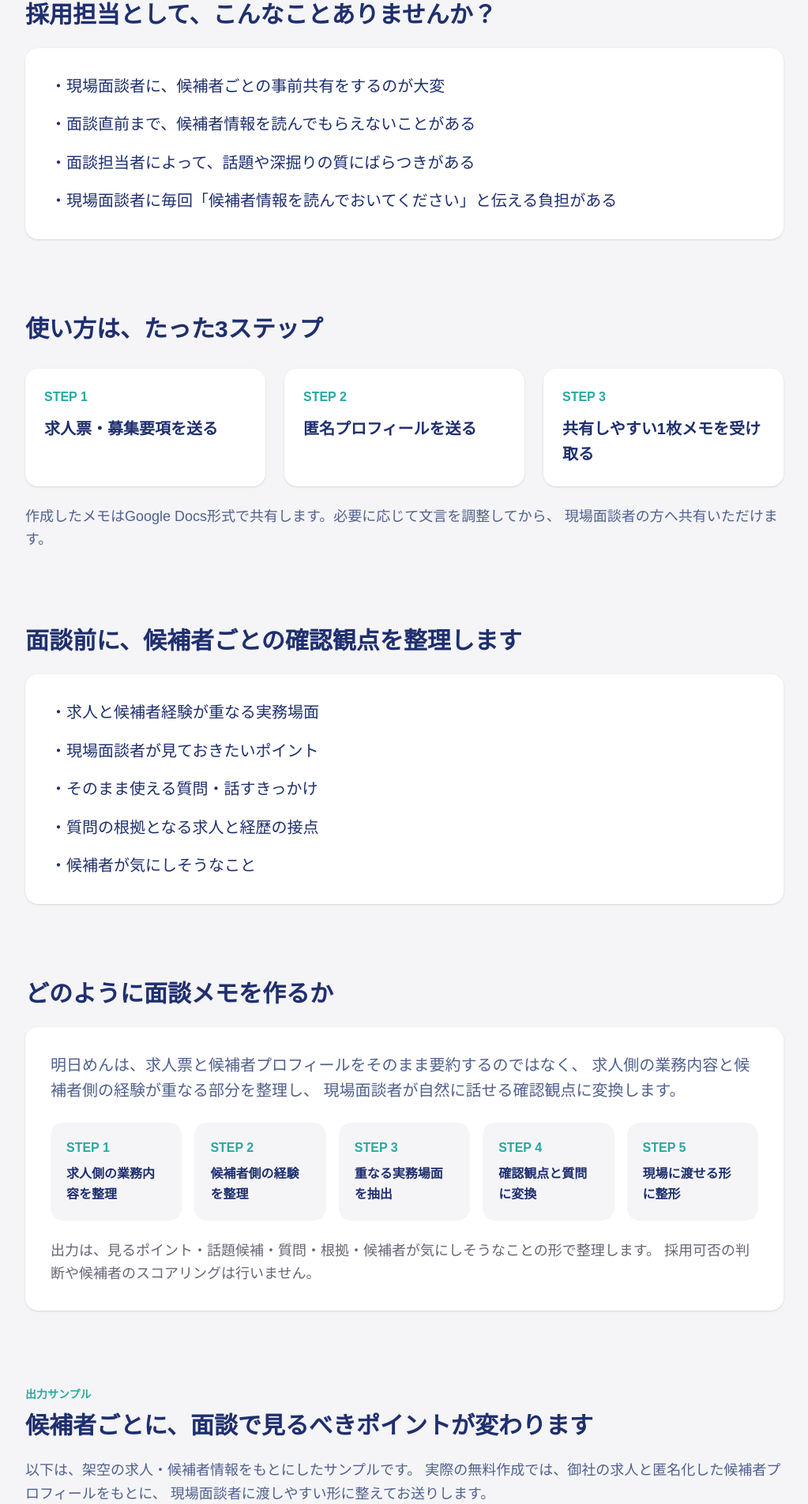
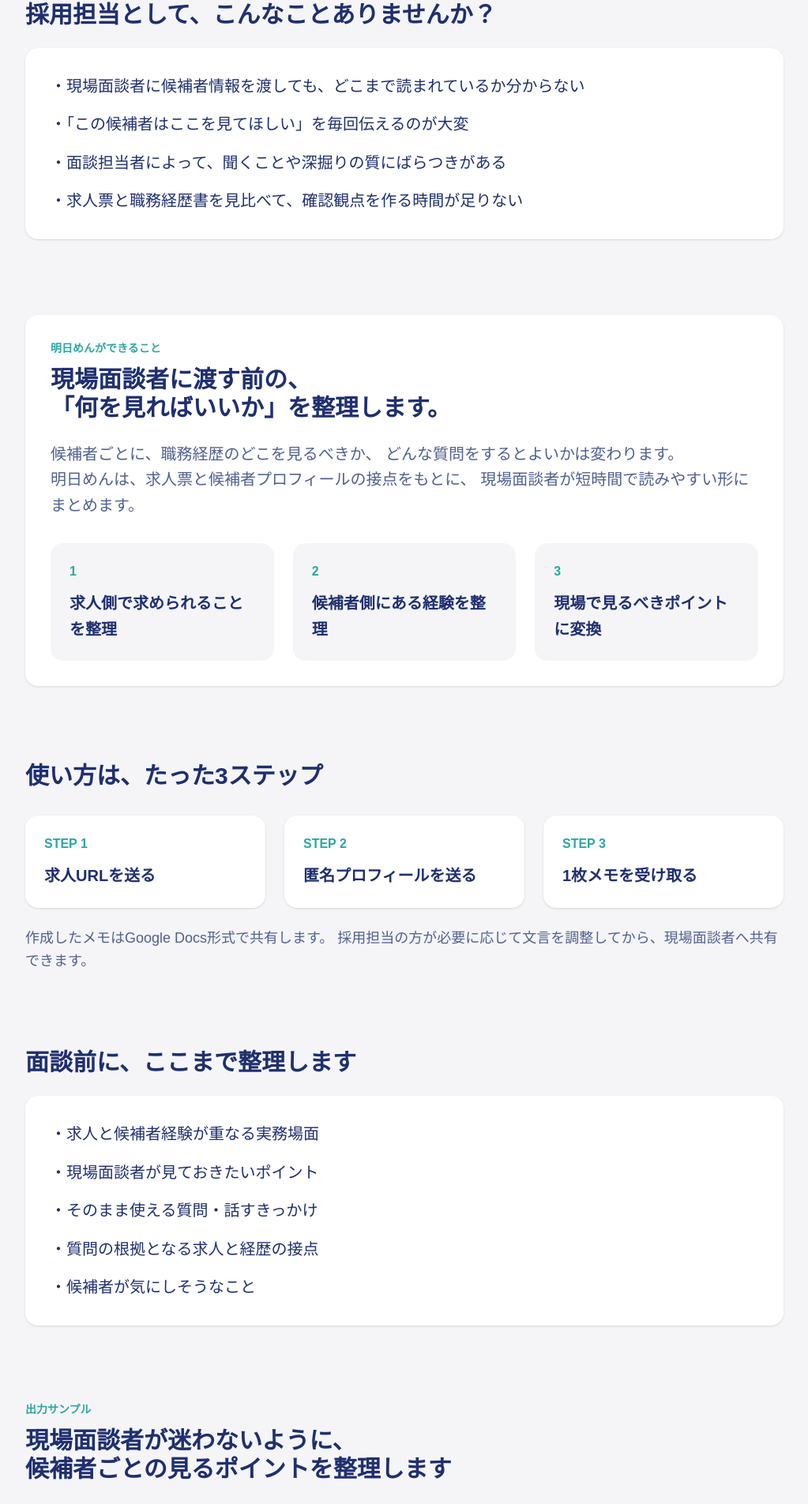
Before and after one commit to yshyk216/asumen-lp-v2, a Next.js app: page / in a window 1280 px wide. Shown: the part 727-2632 px from the top of the page at 79% size, without its empty margins (128-1151 px from the left). Built offline with nearby package versions, Linux system fonts and the light colour scheme.

Commit message:
Update page.tsx

```diff
--- a/app/page.tsx
+++ b/app/page.tsx
@@ -6,6 +6,18 @@ const samples = [
     category: "SaaS CS / 導入支援",
     title: "BtoB SaaS カスタマーサクセス",
     candidate: "法人営業3年・SaaS未経験",
+    jobNeeds: [
+      "導入支援",
+      "オンボーディング",
+      "顧客課題の整理",
+      "社内連携",
+    ],
+    candidateExperience: [
+      "法人営業3年",
+      "顧客折衝",
+      "提案経験",
+      "未経験商材のキャッチアップ",
+    ],
     point:
       "新規営業で培った顧客折衝力を、導入後のオンボーディングや活用支援に転用できるか。",
     topics: [
@@ -31,6 +43,18 @@ const samples = [
     category: "BPO / オペレーション",
     title: "BPOオペレーションリーダー",
     candidate: "コールセンターSV経験あり",
+    jobNeeds: [
+      "業務フロー設計",
+      "メンバー管理",
+      "品質改善",
+      "顧客折衝",
+    ],
+    candidateExperience: [
+      "コールセンターSV経験",
+      "メンバー育成",
+      "応対品質の改善",
+      "クレーム対応",
+    ],
     point:
       "既存オペレーションの管理だけでなく、業務改善や顧客との調整まで担えるか。",
     topics: [
@@ -56,6 +80,18 @@ const samples = [
     category: "導入コンサル / 業務改善SaaS",
     title: "導入コンサルタント",
     candidate: "SIerでのPMO経験あり",
+    jobNeeds: [
+      "As-Is整理",
+      "To-Be設計",
+      "導入プロジェクト推進",
+      "活用定着支援",
+    ],
+    candidateExperience: [
+      "SIerでのPMO経験",
+      "進行管理",
+      "関係者調整",
+      "課題整理",
+    ],
     point:
       "プロジェクト推進経験を、顧客業務に踏み込む導入支援に転用できるか。",
     topics: [
@@ -112,15 +148,17 @@ export default function Home() {
         </h1>
 
         <p className="text-2xl leading-relaxed mb-6">
-          明日めんは、求人票と匿名化した候補者プロフィールから、
+          現場面談者に渡せる
           <br />
-          現場面談者に渡せる「候補者別の面談メモ」を作成するAIです。
+          「候補者別の面談メモ」を作成します。
         </p>
 
         <p className="text-lg leading-relaxed text-[#51608f] mb-10">
-          採用判断ではなく、面談前に「この候補者と何を話すとよさそうか」を整理します。
+          現場面談者に「候補者情報を読んでおいてください」と伝えるだけでは、
+          面談で見るポイントが人によってばらつきがちです。
           <br />
-          求人票と候補者プロフィールの接点から、見るべきポイント・聞くべき質問・候補者が気にしそうなことを1枚にまとめます。
+          明日めんは、求人票と匿名化した候補者プロフィールから、
+          候補者ごとの「見るべきポイント」を1枚に整理します。
         </p>
 
         <div className="flex flex-col sm:flex-row gap-4">
@@ -142,7 +180,7 @@ export default function Home() {
         </div>
 
         <p className="mt-5 text-sm text-[#667]">
-          ※実際の求人で確認したい方は、無料作成フォームをご利用ください。
+          求人URLと匿名プロフィールを送るだけ。通常1〜2営業日以内を目安にお返しします。
         </p>
       </section>
 
@@ -154,13 +192,65 @@ export default function Home() {
 
         <div className="bg-white rounded-2xl p-8 shadow-sm">
           <ul className="space-y-4 text-xl leading-relaxed">
-            <li>・現場面談者に、候補者ごとの事前共有をするのが大変</li>
-            <li>・面談直前まで、候補者情報を読んでもらえないことがある</li>
-            <li>・面談担当者によって、話題や深掘りの質にばらつきがある</li>
             <li>
-              ・現場面談者に毎回「候補者情報を読んでおいてください」と伝える負担がある
+              ・現場面談者に候補者情報を渡しても、どこまで読まれているか分からない
+            </li>
+            <li>
+              ・「この候補者はここを見てほしい」を毎回伝えるのが大変
+            </li>
+            <li>
+              ・面談担当者によって、聞くことや深掘りの質にばらつきがある
+            </li>
+            <li>
+              ・求人票と職務経歴書を見比べて、確認観点を作る時間が足りない
             </li>
           </ul>
+        </div>
+      </section>
+
+      {/* Value */}
+      <section className="max-w-5xl mx-auto px-8 py-12">
+        <div className="bg-white rounded-2xl p-8 shadow-sm">
+          <p className="text-sm font-bold text-[#2aa7a1] mb-3">
+            明日めんができること
+          </p>
+
+          <h2 className="text-3xl font-bold mb-6">
+            現場面談者に渡す前の、
+            <br />
+            「何を見ればいいか」を整理します。
+          </h2>
+
+          <p className="text-xl leading-relaxed text-[#51608f] mb-8">
+            候補者ごとに、職務経歴のどこを見るべきか、
+            どんな質問をするとよいかは変わります。
+            <br />
+            明日めんは、求人票と候補者プロフィールの接点をもとに、
+            現場面談者が短時間で読みやすい形にまとめます。
+          </p>
+
+          <div className="grid md:grid-cols-3 gap-6">
+            <div className="rounded-2xl bg-[#f5f5f7] p-6">
+              <p className="text-[#2aa7a1] font-bold mb-3">1</p>
+              <p className="text-xl font-bold leading-relaxed">
+                求人側で求められることを整理
+              </p>
+            </div>
+
+            <div className="rounded-2xl bg-[#f5f5f7] p-6">
+              <p className="text-[#2aa7a1] font-bold mb-3">2</p>
+              <p className="text-xl font-bold leading-relaxed">
+                候補者側にある経験を整理
+              </p>
+            </div>
+
+            <div className="rounded-2xl bg-[#f5f5f7] p-6">
+              <p className="text-[#2aa7a1] font-bold mb-3">3</p>
+              <p className="text-xl font-bold leading-relaxed">
+                現場で見るべきポイントに変換
+              </p>
+            </div>
+          </div>
         </div>
       </section>
 
@@ -172,9 +262,9 @@ export default function Home() {
 
         <div className="grid md:grid-cols-3 gap-6">
           {[
-            ["1", "求人票・募集要項を送る"],
+            ["1", "求人URLを送る"],
             ["2", "匿名プロフィールを送る"],
-            ["3", "共有しやすい1枚メモを受け取る"],
+            ["3", "1枚メモを受け取る"],
           ].map(([num, text]) => (
             <div key={num} className="bg-white rounded-2xl p-6 shadow-sm">
               <div className="text-[#2aa7a1] font-bold mb-3">STEP {num}</div>
@@ -184,15 +274,15 @@ export default function Home() {
         </div>
 
         <p className="text-lg leading-relaxed text-[#51608f] mt-6">
-          作成したメモはGoogle Docs形式で共有します。必要に応じて文言を調整してから、
-          現場面談者の方へ共有いただけます。
+          作成したメモはGoogle Docs形式で共有します。
+          採用担当の方が必要に応じて文言を調整してから、現場面談者へ共有できます。
         </p>
       </section>
 
       {/* What it organizes */}
       <section className="max-w-5xl mx-auto px-8 py-12">
         <h2 className="text-3xl font-bold mb-6">
-          面談前に、候補者ごとの確認観点を整理します
+          面談前に、ここまで整理します
         </h2>
 
         <div className="bg-white rounded-2xl p-8 shadow-sm">
@@ -206,41 +296,6 @@ export default function Home() {
         </div>
       </section>
 
-      {/* How it generates */}
-      <section className="max-w-5xl mx-auto px-8 py-12">
-        <h2 className="text-3xl font-bold mb-6">
-          どのように面談メモを作るか
-        </h2>
-
-        <div className="bg-white rounded-2xl p-8 shadow-sm">
-          <p className="text-xl leading-relaxed text-[#51608f] mb-6">
-            明日めんは、求人票と候補者プロフィールをそのまま要約するのではなく、
-            求人側の業務内容と候補者側の経験が重なる部分を整理し、
-            現場面談者が自然に話せる確認観点に変換します。
-          </p>
-
-          <div className="grid md:grid-cols-5 gap-4">
-            {[
-              ["1", "求人側の業務内容を整理"],
-              ["2", "候補者側の経験を整理"],
-              ["3", "重なる実務場面を抽出"],
-              ["4", "確認観点と質問に変換"],
-              ["5", "現場に渡せる形に整形"],
-            ].map(([num, text]) => (
-              <div key={num} className="rounded-2xl bg-[#f5f5f7] p-5">
-                <div className="text-[#2aa7a1] font-bold mb-2">STEP {num}</div>
-                <p className="font-bold leading-relaxed">{text}</p>
-              </div>
-            ))}
-          </div>
-
-          <p className="text-lg leading-relaxed text-[#667] mt-6">
-            出力は、見るポイント・話題候補・質問・根拠・候補者が気にしそうなことの形で整理します。
-            採用可否の判断や候補者のスコアリングは行いません。
-          </p>
-        </div>
-      </section>
-
       {/* Candidate-specific sample cards */}
       <section id="sample" className="max-w-5xl mx-auto px-8 py-12">
         <p className="text-sm font-bold text-[#2aa7a1] mb-3">
@@ -248,15 +303,17 @@ export default function Home() {
         </p>
 
         <h2 className="text-3xl font-bold mb-6">
-          候補者ごとに、面談で見るべきポイントが変わります
+          現場面談者が迷わないように、
+          <br />
+          候補者ごとの見るポイントを整理します
         </h2>
 
         <p className="text-lg leading-relaxed text-[#51608f] mb-8">
           以下は、架空の求人・候補者情報をもとにしたサンプルです。
-          実際の無料作成では、御社の求人と匿名化した候補者プロフィールをもとに、
-          現場面談者に渡しやすい形に整えてお送りします。
+          求人票と職務経歴書を見比べて、
+          「どこを深掘りするとよさそうか」を現場面談者に渡しやすい形にまとめます。
           <br />
-          作成したメモはGoogle Docs形式で共有し、必要に応じて文言調整やPDF化も可能です。
+          実際の無料作成では、御社の求人と匿名化した候補者プロフィールをもとに作成します。
         </p>
 
         <div className="grid lg:grid-cols-3 gap-6">
@@ -275,16 +332,34 @@ export default function Home() {
                 {sample.title}
               </h3>
 
-              <p className="font-bold leading-relaxed mb-2">
+              <p className="font-bold leading-relaxed mb-6">
                 候補者：{sample.candidate}
               </p>
 
-              <p className="text-[#51608f] leading-relaxed mb-6">
-                {sample.point}
-              </p>
+              <div className="grid gap-4 mb-5">
+                <div className="rounded-2xl bg-[#f5f5f7] p-5">
+                  <p className="font-bold mb-3">求人側</p>
+                  <ul className="space-y-2 leading-relaxed text-[#51608f]">
+                    {sample.jobNeeds.map((item) => (
+                      <li key={item}>・{item}</li>
+                    ))}
+                  </ul>
+                </div>
+
+                <div className="rounded-2xl bg-[#f5f5f7] p-5">
+                  <p className="font-bold mb-3">候補者側</p>
+                  <ul className="space-y-2 leading-relaxed text-[#51608f]">
+                    {sample.candidateExperience.map((item) => (
+                      <li key={item}>・{item}</li>
+                    ))}
+                  </ul>
+                </div>
+              </div>
 
               <div className="border-t border-[#e5e7eb] pt-5 mb-5">
-                <p className="font-bold mb-3">👀 見るポイント</p>
+                <p className="font-bold mb-3">
+                  👀 見るポイント
+                </p>
                 <p className="text-lg font-semibold leading-relaxed">
                   {sample.point}
                 </p>
@@ -324,11 +399,15 @@ export default function Home() {
                   ))}
                 </div>
 
-                <p className="text-sm text-[#667]">根拠：{sample.reason}</p>
+                <p className="text-sm text-[#667]">
+                  根拠：{sample.reason}
+                </p>
               </div>
 
               <div className="border-t border-[#e5e7eb] pt-5">
-                <p className="font-bold mb-3">🤝 候補者が気にしそうなこと</p>
+                <p className="font-bold mb-3">
+                  🤝 候補者が気にしそうなこと
+                </p>
                 <ul className="space-y-2 leading-relaxed text-[#51608f]">
                   {sample.concerns.map((concern) => (
                     <li key={concern}>・{concern}</li>
@@ -343,25 +422,75 @@ export default function Home() {
       {/* Difference */}
       <section className="max-w-5xl mx-auto px-8 py-12">
         <h2 className="text-3xl font-bold mb-6">
-          普通の質問AIとの違い
+          その候補者だから聞きたい質問にします
         </h2>
+
+        <p className="text-lg leading-relaxed text-[#51608f] mb-8">
+          一般的な質問ではなく、求人側で求められることと候補者側の経験が重なる場面から、
+          面談で確認しやすい質問にします。
+        </p>
 
         <div className="space-y-6">
           {aiComparison.map((item) => (
-            <div key={item.normal} className="bg-white rounded-2xl p-8 shadow-sm">
+            <div
+              key={item.normal}
+              className="bg-white rounded-2xl p-8 shadow-sm"
+            >
               <p className="text-sm font-bold text-[#2aa7a1] mb-2">
-                普通の質問AI
+                一般的な質問
               </p>
               <p className="text-xl mb-5">「{item.normal}」</p>
 
               <p className="text-sm font-bold text-[#2d4aa5] mb-2">
-                明日めん
+                明日めんの質問
               </p>
               <p className="text-xl font-semibold leading-relaxed">
                 「{item.asumen}」
               </p>
             </div>
           ))}
+        </div>
+      </section>
+
+      {/* Easy trial */}
+      <section className="max-w-5xl mx-auto px-8 py-12">
+        <div className="bg-white rounded-2xl p-8 shadow-sm">
+          <p className="text-sm font-bold text-[#2aa7a1] mb-3">
+            無料作成で必要なもの
+          </p>
+
+          <h2 className="text-3xl font-bold mb-6">
+            送るものは、求人URLと匿名プロフィールだけ。
+          </h2>
+
+          <p className="text-xl leading-relaxed text-[#51608f] mb-6">
+            候補者名・連絡先・顔写真などは不要です。
+            求人URLと、個人を特定できない形にした候補者プロフィールを送っていただければ、
+            1件分の面談メモを作成してお返しします。
+          </p>
+
+          <div className="grid md:grid-cols-3 gap-6">
+            <div className="rounded-2xl bg-[#f5f5f7] p-6">
+              <p className="font-bold mb-3">1. 求人URL</p>
+              <p className="leading-relaxed text-[#51608f]">
+                Wantedly・採用ページ・募集要項など
+              </p>
+            </div>
+
+            <div className="rounded-2xl bg-[#f5f5f7] p-6">
+              <p className="font-bold mb-3">2. 匿名プロフィール</p>
+              <p className="leading-relaxed text-[#51608f]">
+                職務経験・スキル・自己PRなど
+              </p>
+            </div>
+
+            <div className="rounded-2xl bg-[#f5f5f7] p-6">
+              <p className="font-bold mb-3">3. Google Docsで共有</p>
+              <p className="leading-relaxed text-[#51608f]">
+                必要に応じて文言調整・PDF化も可能
+              </p>
+            </div>
+          </div>
         </div>
       </section>
 
```
